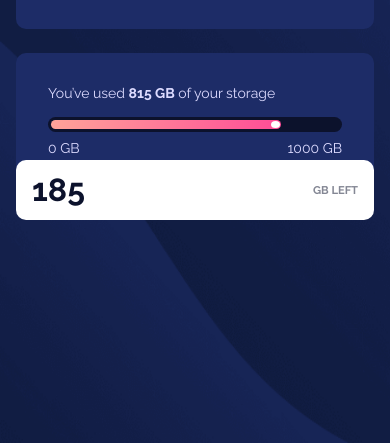
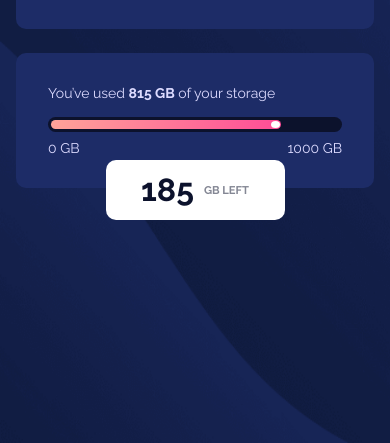
Before and after one commit to Roneeey/FyloDataStorageComponent, a plain HTML site: page index.html in a window 390 px wide. Shown: the part 401-844 px from the top of the page. Drawn offline with Linux system fonts and the light colour scheme.

Commit message:
Add files via upload

```diff
--- a/styles.css
+++ b/styles.css
@@ -184,8 +184,12 @@ main {
     position: absolute;
     right: 0;
     left: 0;
+    width: 50%;
+    margin-left: auto;
+    margin-right: auto;
     top: 6.7rem;
     padding: 0.7rem 1rem;
+    justify-content: center;
   }
 
   .storage-values-container::after {
```
